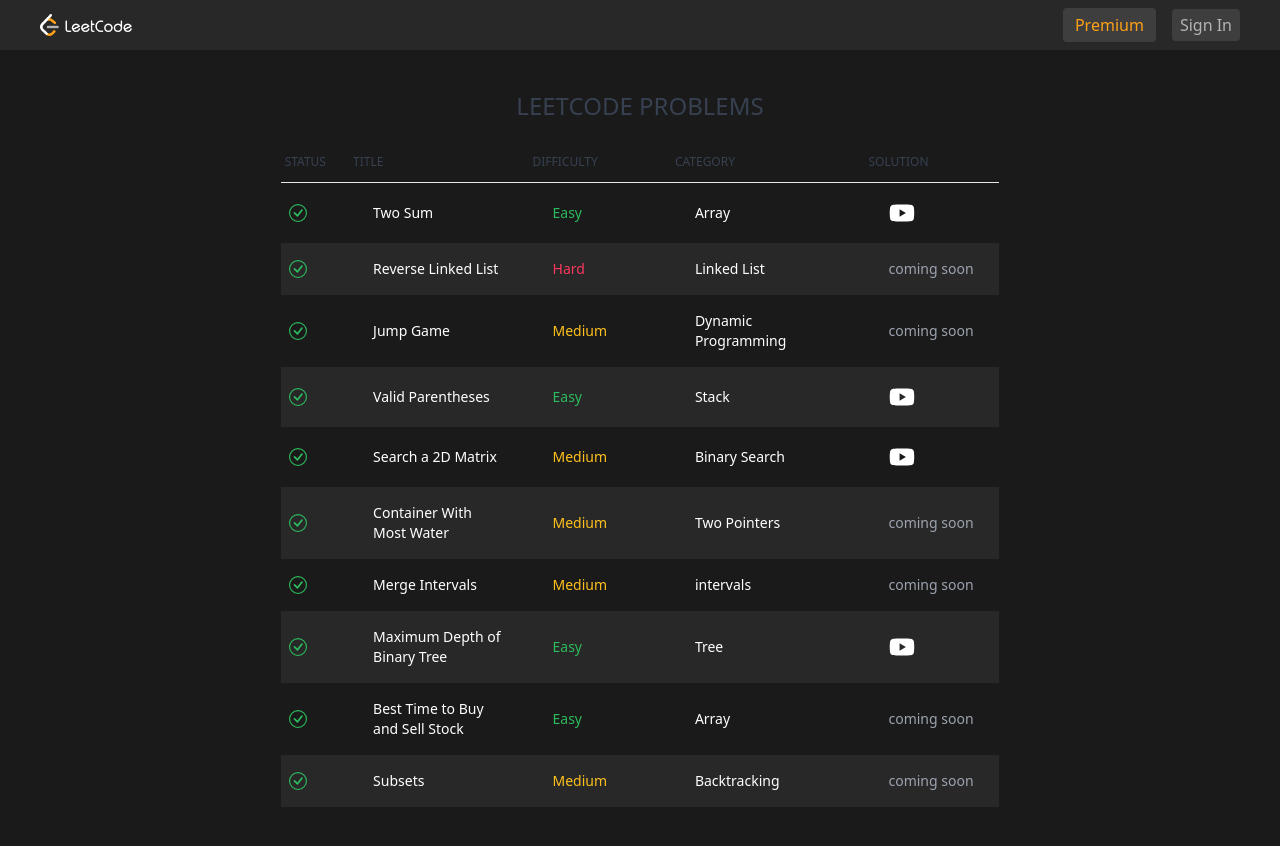
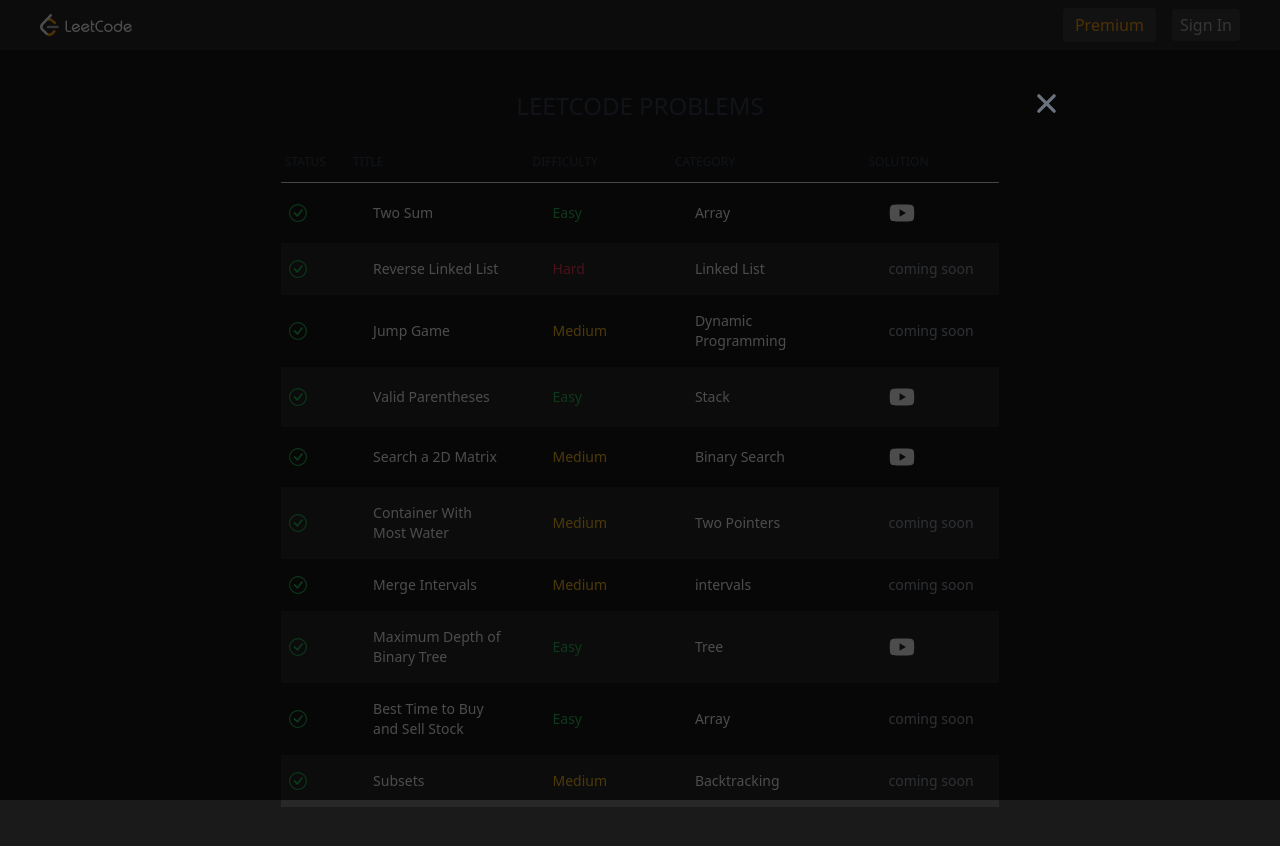
Before and after one commit to zain2201/leetclone, a Next.js app: page / in a window 1280 px wide. Both pictures are taken after a click on the icon 902 px from the left and 213 px from the top of the page. Built offline with nearby package versions, Linux system fonts and the light colour scheme; no server answers.

Commit message:
add logout

```diff
--- a/package.json
+++ b/package.json
@@ -15,6 +15,7 @@
     "react-dom": "^18",
     "react-firebase-hooks": "^5.1.1",
     "react-icons": "^4.11.0",
+    "react-youtube": "^10.1.0",
     "recoil": "^0.7.7"
   },
   "devDependencies": {
--- /dev/null
+++ b/src/components/Buttons/Logout.tsx
@@ -0,0 +1,22 @@
+import { auth } from "@/firebase/firebase";
+import React from "react";
+import { useSignOut } from "react-firebase-hooks/auth";
+import { FiLogOut } from "react-icons/fi";
+type Props = {};
+
+const Logout = (props: Props) => {
+  const [signOut, loading, error] = useSignOut(auth);
+  const handleLogout = () => {
+    signOut();
+  };
+  return (
+    <button
+      className="bg-dark-fill-3 py-1.5 px-3 cursor-pointer rounded text-brand-orange"
+      onClick={handleLogout}
+    >
+      <FiLogOut />
+    </button>
+  );
+};
+
+export default Logout;
--- a/src/components/Modals/Signup.tsx
+++ b/src/components/Modals/Signup.tsx
@@ -4,6 +4,7 @@
 import { useCreateUserWithEmailAndPassword } from "react-firebase-hooks/auth";
 import { useRouter } from "next/router";
 import { auth } from "@/firebase/firebase";
+import { log } from "console";
 
 type Props = {};
 
@@ -36,7 +37,7 @@
       if (!newUser) return;
       router.push("/");
     } catch (error: any) {
-      alert(error.message);
+      console.log("this is error", error);
     }
   };
   return (
--- a/src/components/ProblemsTable/ProblemsTable.tsx
+++ b/src/components/ProblemsTable/ProblemsTable.tsx
@@ -1,11 +1,30 @@
-import React from "react";
+import React, { useState, useEffect } from "react";
 import { problems } from "@/mockProblems/problems";
 type Props = {};
 import { BsCheckCircle } from "react-icons/bs";
 import { AiFillYoutube } from "react-icons/ai";
 import Link from "next/link";
+import { IoClose } from "react-icons/io5";
+import YouTube from "react-youtube";
 const ProblemsTable = (props: Props) => {
+  const [youtubePlayer, setYoutubePlayer] = useState({
+    isOpen: false,
+    videoId: "",
+  });
+  const closeModal = () => {
+    setYoutubePlayer({
+      isOpen: false,
+      videoId: "",
+    });
+  };
+  const handleEscape = (e: KeyboardEvent) => {
+    if (e.key === "Escape") closeModal();
+  };
+  useEffect(() => {
+    window.addEventListener("keydown", handleEscape);
+  });
   return (
+    <>
       <tbody className="text-white">
         {problems.map((doc, idx) => {
           const difficultyColor =
@@ -27,13 +46,22 @@
                   {doc.title}
                 </Link>
               </td>
-            <td className={`px-6 py-4 ${difficultyColor}`}>{doc.difficulty}</td>
+              <td className={`px-6 py-4 ${difficultyColor}`}>
+                {doc.difficulty}
+              </td>
               <td className={`px-6 py-4 `}>{doc.category}</td>
               <td className={`px-6 py-4 `}>
                 {doc.videoId ? (
                   <AiFillYoutube
                     fontSize="28"
                     className="cursor-pointer hover:text-red-600"
+                    onClick={() => {
+                      console.log(doc.videoId);
+                      setYoutubePlayer({
+                        isOpen: true,
+                        videoId: doc.videoId as string,
+                      });
+                    }}
                   />
                 ) : (
                   <p className={"text-gray-400"}>coming soon</p>
@@ -43,6 +71,31 @@
           );
         })}
       </tbody>
+      {youtubePlayer.isOpen && (
+        <tfoot className="fixed top-0 left-0 h-screen w-screen flex items-center justify-center">
+          <div
+            onClick={closeModal}
+            className="bg-black z-10 opacity-70 top-0 left-0 w-screen h-screen absolute"
+          ></div>
+          <div className="w-full z-50 h-full px-6 relative max-w-4xl">
+            <div className="w-full h-full flex items-center justify-center relative">
+              <div className="w-full relative">
+                <IoClose
+                  fontSize={"35"}
+                  className="cursor-pointer absolute -top-16 right-0"
+                  onClick={closeModal}
+                />
+                <YouTube
+                  videoId={youtubePlayer.videoId}
+                  loading="lazy"
+                  iframeClassName="w-full min-h-[500px]"
+                />
+              </div>
+            </div>
+          </div>
+        </tfoot>
+      )}
+    </>
   );
 };
 
--- a/src/components/Topbar/TopBar.tsx
+++ b/src/components/Topbar/TopBar.tsx
@@ -1,9 +1,13 @@
+import { auth } from "@/firebase/firebase";
 import Link from "next/link";
 import React from "react";
+import { useAuthState } from "react-firebase-hooks/auth";
+import Logout from "../Buttons/Logout";
 
 type Props = {};
 
 const TopBar = (props: Props) => {
+  const [user] = useAuthState(auth);
   return (
     <div>
       <nav className="relative flex h-[50px] w-full shrink-0 items-center px-5 bg-dark-layer-1 text-dark-gray-7">
@@ -25,11 +29,29 @@
                 Premium
               </a>
             </div>
-            <Link href="/auth">
-              <button className="bg-dark-fill-3 py-1 px-2 cursor-pointer rounded ">
-                Sign In
-              </button>
-            </Link>
+            {!user && (
+              <Link href="/auth">
+                <button className="bg-dark-fill-3 py-1 px-2 cursor-pointer rounded ">
+                  Sign In
+                </button>
+              </Link>
+            )}
+            {user && (
+              <div className="cursor-pointer group relative ">
+                <img
+                  src="avatar.png"
+                  alt="userprofile"
+                  className="h-8 w-8 rounded-full"
+                ></img>
+                <div
+                  className="absolute top-10 left-2/4 -translate-x-2/4  mx-auto bg-dark-layer-1 text-brand-orange p-2 rounded shadow-lg z-40 group-hover:scale-100 scale-0
+		transition-all duration-300 ease-in-out"
+                >
+                  <p className="text-sm">{user.email}</p>
+                </div>
+              </div>
+            )}
+            {user && <Logout />}
           </div>
         </div>
       </nav>
--- a/src/pages/auth/index.tsx
+++ b/src/pages/auth/index.tsx
@@ -13,7 +13,7 @@
   const [user, loading, error] = useAuthState(auth); // [user,loading,error
   const authModal = useRecoilValue(authModalState);
   const router = useRouter();
-  const [pageLoading, setPageLoading] = useState(true);
+  const [pageLoading, setPageLoading] = useState(false);
   useEffect(() => {
     if (user) router.push("/");
     if (!loading && !user) setPageLoading(false);
```
Also changed, not shown: 1 other file (tests, documents, lock files or other folders). Lines whose indentation alone changed are shown as unchanged.
